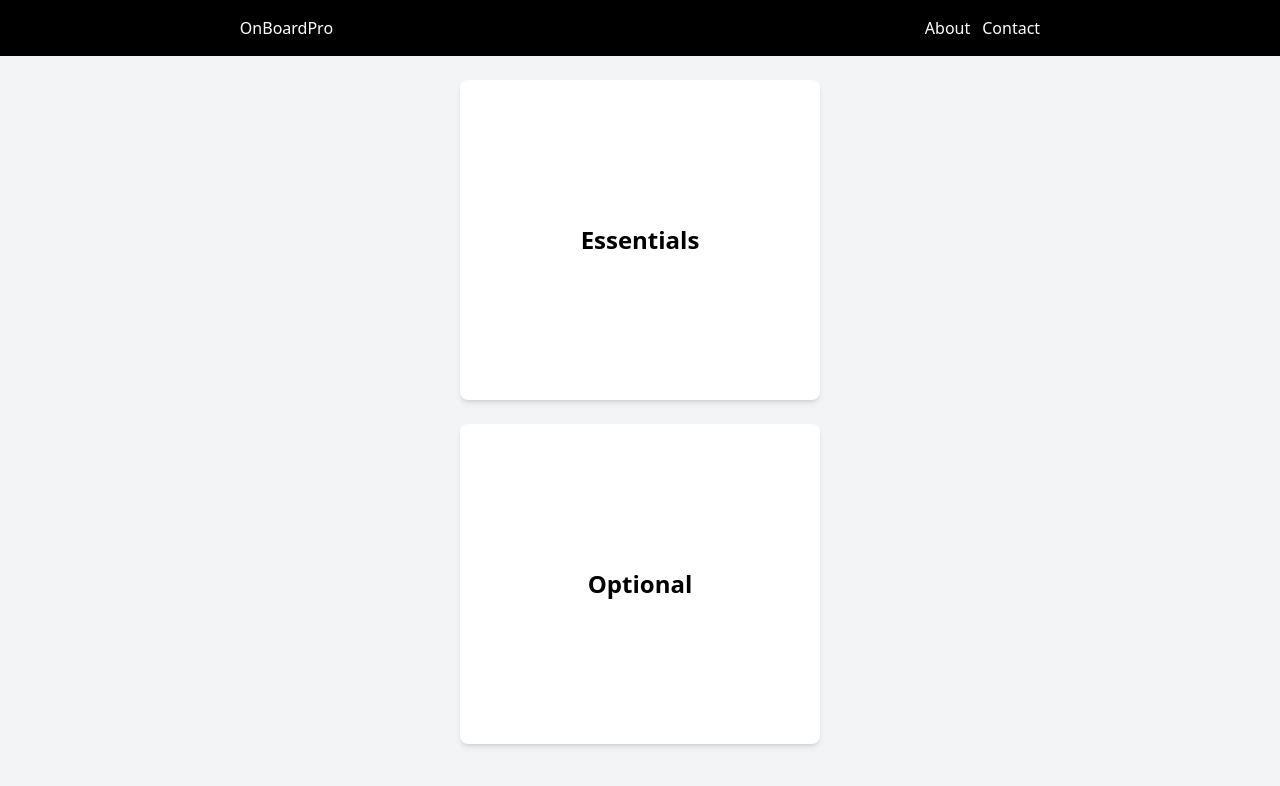
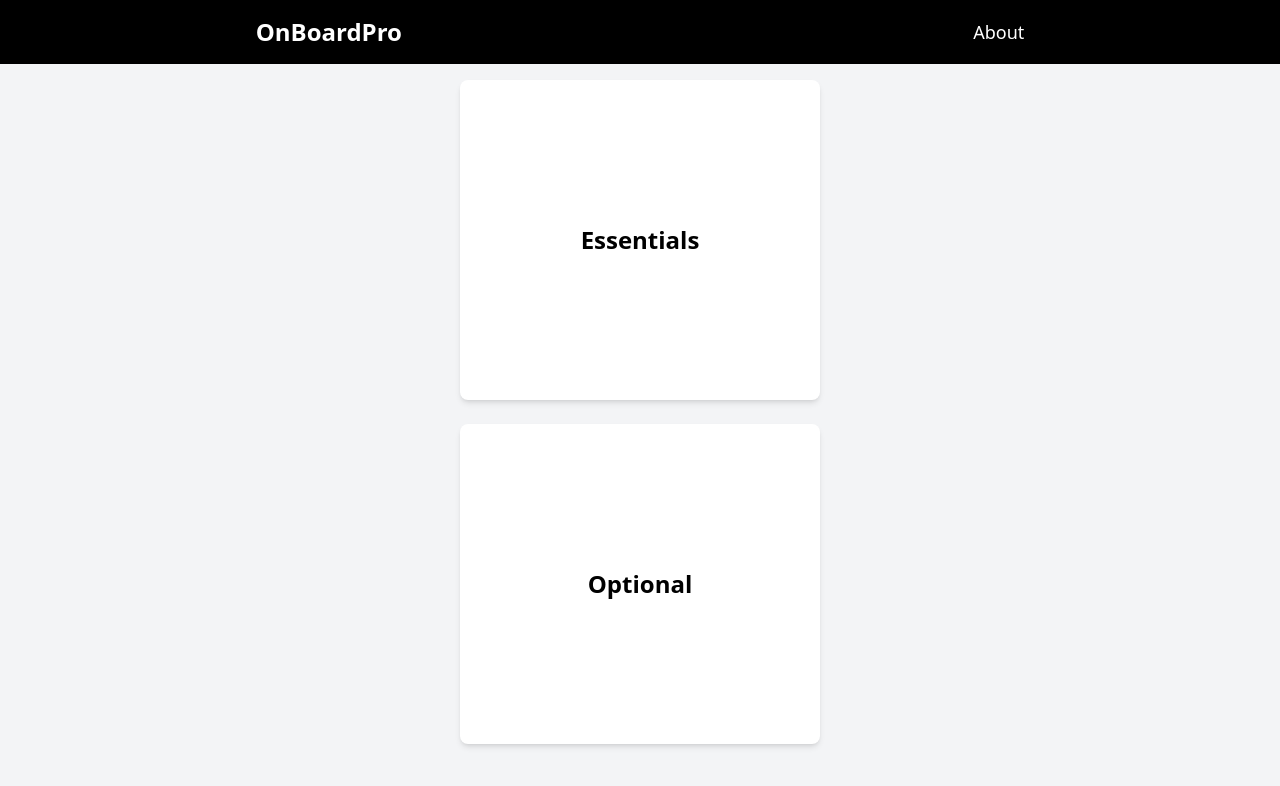
Before and after one commit to rookiedev25/onBoardPro, a React (Vite) app: page /training in a window 1280 px wide. Shown: the top 786 px of the page. Built offline with nearby package versions, Linux system fonts and the light colour scheme.

Commit message:
local-changes

```diff
--- a/src/App.jsx
+++ b/src/App.jsx
@@ -34,11 +34,7 @@ const App = () => {
   return (
     <>
       <CardsProvider>
-        <NavBar
-          // isLoggedIn={loggedStatus}
-          // onLogout={logoutHandler}
-          // onLogin={loginHandler}
-        />
+        <NavBar />
         <Routes>
         <Route path="/" element={<HomePage />} />
         {/* <Route path="/login" element={<Login />} /> */}
--- a/src/components/Card.jsx
+++ b/src/components/Card.jsx
@@ -10,7 +10,7 @@ const Card = ({ card, variant = "default" }) => {
     const baseStyles =
           "bg-white shadow-md rounded-lg p-4 flex items-center justify-center hover:shadow-lg transition-shadow duration-300 cursor-pointer";
 
-    switch (variant) {
+    switch (variant || card.style) {
       case "threeByThreeCards":
         return `${baseStyles} h-80 w-90`;
       case "twoByTwoCards":
--- a/src/components/NavBar.jsx
+++ b/src/components/NavBar.jsx
@@ -6,17 +6,17 @@ import { NavLink } from "react-router-dom";
 const NavBar = () => {
   return (
     <>
-      <nav className="bg-black text-white flex flex-row items-center justify-around py-4 absolute w-full gap-28 z-10">
-        <NavLink to="/" activeclassname="active">
+      <nav className="bg-black text-white flex flex-row items-center justify-around py-4 absolute w-full gap-15 z-10">
+        <NavLink to="/" activeclassname="active" className='text-2xl font-bold'>
           OnBoardPro
         </NavLink>
-        <div className="flex flex-row gap-3">
-          <NavLink to="/about" activeclassname="active">
+        <div className="flex flex-row gap-5">
+          <NavLink to="/about" activeclassname="active" className='text-lg'>
             About
           </NavLink>
-          <NavLink to="/contact" activeclassname="active">
+          {/* <NavLink to="/contact" activeclassname="active" className='text-lg'>
             Contact
-          </NavLink>
+          </NavLink> */}
         </div>
       </nav>
 
--- a/src/contexts/CardsContext.jsx
+++ b/src/contexts/CardsContext.jsx
@@ -124,7 +124,7 @@ export const CardsProvider = ({ children }) => {
           progress: "25",
         },
         ],
-        ticketManagement: [
+    ticketManagement: [
             {
               id: 1,
               cardName: "RTC-JAZZ",
```
Also changed, not shown: src/components/Dashboard.jsx (+6 -2 lines).
